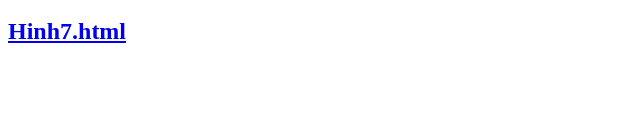
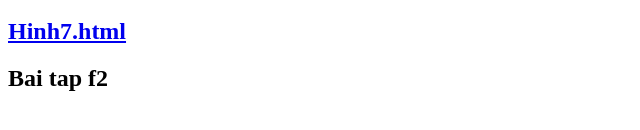
Before and after one commit to Mchau-2008/littlecat.gifhub.io, a plain HTML site: page index.html in a window 1280 px wide. Shown: the part 236-366 px from the top of the page, without its empty margins (0-640 px from the left). Drawn offline with Linux system fonts and the light colour scheme.

Commit message:
Update index.html

```diff
--- a/index.html
+++ b/index.html
@@ -10,5 +10,7 @@
      <h2><a href="baitapf1/hinh5.html">Hinh5.html</a></h2>
      <h2><a href="baitapf1/hinh6.html">Hinh6.html</a></h2>
      <h2><a href="baitapf1/hinh7.html">Hinh7.html</a></h2>
+    <h2>Bai tap f2</h2>
+
   </body>
 </html>
```
